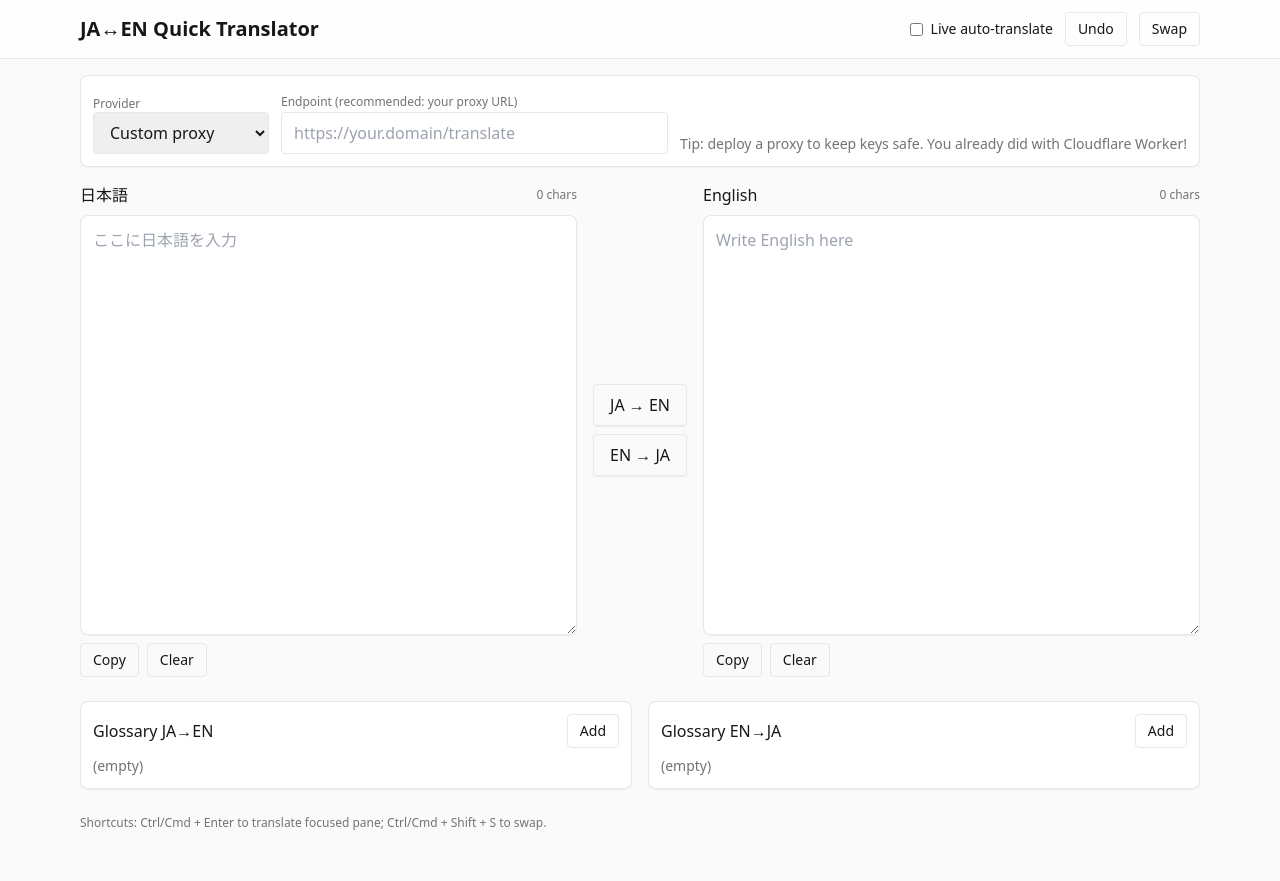
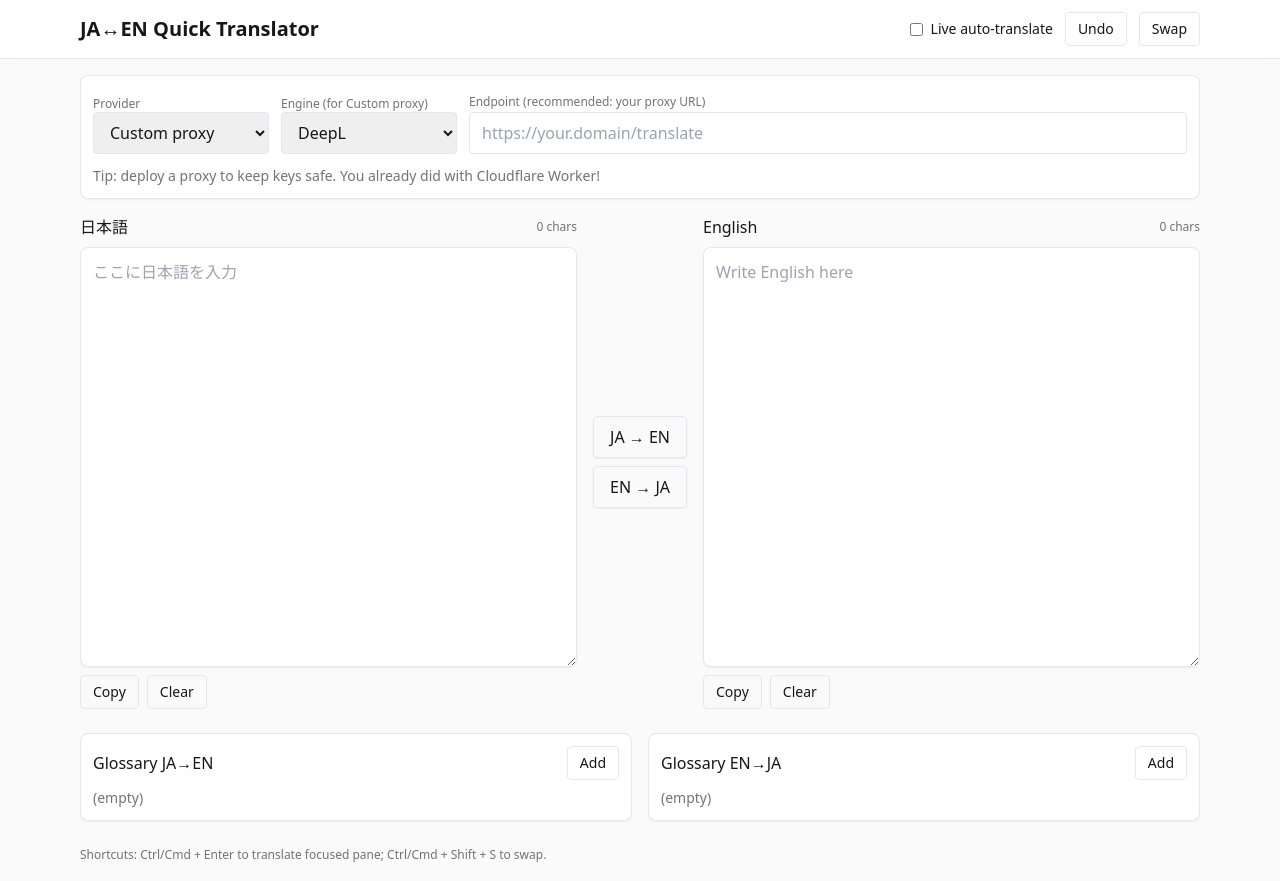
Before and after one commit to sgkm559-wq/ja-en-Translator, a React (Vite) app in the folder ja-en-translator/: page / in a window 1280 px wide. Before the commit the page ends 849 px from the top, so only its background shows below. Built offline with nearby package versions, Linux system fonts and the light colour scheme.

Commit message:
feat: add engine selector & pass to custom proxy

```diff
--- a/ja-en-translator/src/App.jsx
+++ b/ja-en-translator/src/App.jsx
@@ -54,12 +54,13 @@ async function translateViaGoogle({ text, source, target, apiKey, endpoint }) {
   return data?.data?.translations?.[0]?.translatedText ?? "";
 }
 
-async function translateViaCustom({ text, source, target, endpoint }) {
+// ★ 変更点1: custom proxy に engine を渡す
+async function translateViaCustom({ text, source, target, endpoint, engine }) {
   if (!endpoint) throw new Error("Custom endpoint required");
   const res = await fetch(endpoint, {
     method: "POST",
     headers: { "Content-Type": "application/json" },
-    body: JSON.stringify({ q: text, source, target }),
+    body: JSON.stringify({ q: text, source, target, engine }), // ← engine を一緒に送る
   });
   if (!res.ok) throw new Error(`Custom proxy error ${res.status}`);
   const data = await res.json();
@@ -79,6 +80,9 @@ export default function App() {
   const [glossEnJa, setGlossEnJa] = useState(() => JSON.parse(localStorage.getItem("ts_gloss_en_ja") || "{}"));
   const [history, setHistory] = useState([]);
 
+  // ★ すでに入っていた state を活用
+  const [engine, setEngine] = useState(() => localStorage.getItem("engine") || "deepl");
+
   useEffect(() => { localStorage.setItem("ts_ja", ja); }, [ja]);
   useEffect(() => { localStorage.setItem("ts_en", en); }, [en]);
   useEffect(() => { localStorage.setItem("ts_auto", auto ? "1" : "0"); }, [auto]);
@@ -87,6 +91,7 @@ export default function App() {
   useEffect(() => { localStorage.setItem("ts_endpoint", endpoint); }, [endpoint]);
   useEffect(() => { localStorage.setItem("ts_gloss_ja_en", JSON.stringify(glossJaEn)); }, [glossJaEn]);
   useEffect(() => { localStorage.setItem("ts_gloss_en_ja", JSON.stringify(glossEnJa)); }, [glossEnJa]);
+  useEffect(() => { localStorage.setItem("engine", engine);}, [engine]);
 
   const savePoint = () => setHistory(h => [...h.slice(-39), { ja, en }]);
   const undo = () => setHistory(h => { if (!h.length) return h; const last = h[h.length-1]; setJa(last.ja); setEn(last.en); return h.slice(0,-1); });
@@ -108,7 +113,8 @@ export default function App() {
       } else if (provider === "google") {
         translated = await translateViaGoogle({ text, source, target, apiKey, endpoint });
       } else if (provider === "custom") {
-        translated = await translateViaCustom({ text, source, target, endpoint });
+        // ★ 変更点2: custom のとき engine を渡す
+        translated = await translateViaCustom({ text, source, target, endpoint, engine });
       } else {
         throw new Error("Select a provider (or custom proxy)");
       }
@@ -119,8 +125,8 @@ export default function App() {
     } finally { setBusy(false); }
   };
 
-  const autoTranslateJA = useMemo(() => debounce(() => doTranslate("JA>EN"), 600), [provider, apiKey, endpoint, glossJaEn]);
-  const autoTranslateEN = useMemo(() => debounce(() => doTranslate("EN>JA"), 600), [provider, apiKey, endpoint, glossEnJa]);
+  const autoTranslateJA = useMemo(() => debounce(() => doTranslate("JA>EN"), 600), [provider, apiKey, endpoint, glossJaEn, engine]);
+  const autoTranslateEN = useMemo(() => debounce(() => doTranslate("EN>JA"), 600), [provider, apiKey, endpoint, glossEnJa, engine]);
 
   useEffect(() => { if (auto && detectLang(ja) === "JA") autoTranslateJA(); }, [ja]);
   useEffect(() => { if (auto && detectLang(en) === "EN") autoTranslateEN(); }, [en]);
@@ -172,16 +178,30 @@ export default function App() {
                 <option value="google">Google Cloud Translate</option>
               </select>
             </div>
+
+            {/* ★ 変更点3: Custom proxy 時だけエンジン選択を表示 */}
+            {provider === "custom" && (
+              <div className="flex flex-col">
+                <label className="text-xs text-neutral-500">Engine (for Custom proxy)</label>
+                <select value={engine} onChange={(e)=>setEngine(e.target.value)} className="px-3 py-2 border rounded w-44">
+                  <option value="deepl">DeepL</option>
+                  <option value="google">Google</option>
+                </select>
+              </div>
+            )}
+
             <div className="flex-1 min-w-[200px]">
               <label className="text-xs text-neutral-500">Endpoint (recommended: your proxy URL)</label>
               <input value={endpoint} onChange={(e)=>setEndpoint(e.target.value)} placeholder="https://your.domain/translate" className="px-3 py-2 border rounded w-full"/>
             </div>
+
             {(provider === "deepl" || provider === "google") && (
               <div className="flex-1 min-w-[200px]">
                 <label className="text-xs text-neutral-500">API Key (avoid exposing in client apps)</label>
                 <input value={apiKey} onChange={(e)=>setApiKey(e.target.value)} placeholder="••••••" className="px-3 py-2 border rounded w-full"/>
               </div>
             )}
+
             <div className="text-sm text-neutral-500">
               <p>Tip: deploy a proxy to keep keys safe. You already did with Cloudflare Worker!</p>
             </div>
```
